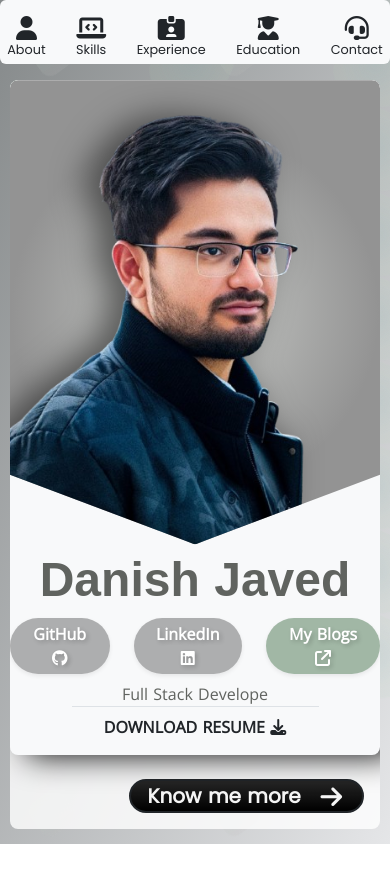
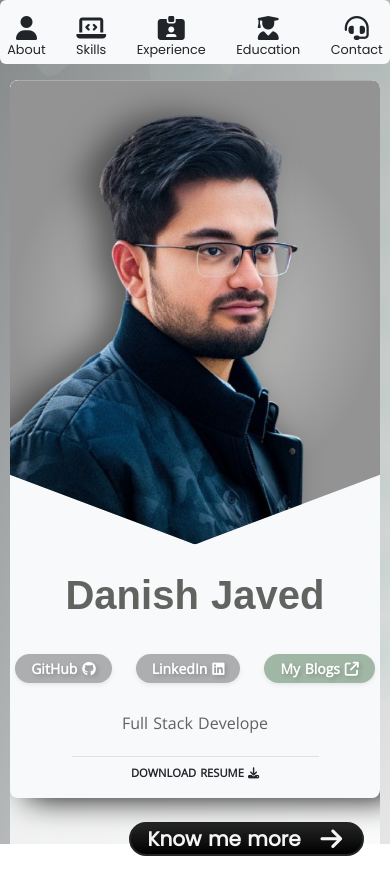
Before and after one commit to dev-danish-javed/portfolio, a React (Create React App) app: page / in a window 390 px wide. Before the commit the page ends 844 px from the top, so only its background shows below. Built offline with nearby package versions, Linux system fonts and the light colour scheme; a web font is replaced by a local one.

Commit message:
fixes broken UI on phones

```diff
--- a/src/components/App_Contact.js
+++ b/src/components/App_Contact.js
@@ -78,17 +78,15 @@ const App_Contact = ({ activeRoute, handleMenuChange }) => {
             </a>
           </div>
         </div>
-        <div className='fs-5 text-center lead text-dark opacity-75 fw-semibold'>
-         <blockquote>
-           Code, collab, or coffee? Shoot me a mail below, let’s grow together.
-         </blockquote>
+        <div className='fs-5 mb-3 text-center text-dark opacity-75 fw-semibold border-2 py-3 border-top border-bottom'>
+          Code, collab, or coffee? Shoot me a mail below, let’s grow together.
         </div>
         <div className='d-flex justify-content-around align-items-center gap-4 px-2 gap-md-5 flex-wrap'>
           <div className=''>
-            <div className='border-accent border-0 border-lg-0 mb-2 rounded rounded-xl py-3 px-3'>
+            <div className='border-accent border-0 border-lg-0 mb-2 rounded rounded-xl'>
               <TextField
                   id='subject'
-                  label='Name'
+                  label='Your Name'
                   variant='standard'
                   size='small'
                   color='success'
@@ -103,7 +101,7 @@ const App_Contact = ({ activeRoute, handleMenuChange }) => {
                   variant='standard'
                   size='small'
                   color='success'
-                  className='w-100'
+                  className='w-100 mt-2'
                   onChange={(e) => {
                     setMessage(e.target.value);
                   }}
@@ -129,16 +127,16 @@ const App_Contact = ({ activeRoute, handleMenuChange }) => {
                         description: "Take next step and send me the mail.",
                       })
                     }}
-                    className='align-self-end btn rounded rounded-pill shadow-sm text-dark '
+                    className='text-nowrap  align-self-end btn rounded rounded-pill shadow-sm text-dark '
                     // target={'_blank'}
                     // rel={'noreferrer'}
                 >
-                  dev.danish.javed@gmail.com <i className='fa-solid fa-copy'></i>
+                <small>dev.danish.javed@gmail.com <i className='fa-solid fa-copy'></i></small>
                 </button>
                 <Toaster />
                 <a
                     href={getMessage('mail')}
-                    className='align-self-end btn rounded rounded-pill border border-dark shadow-top-bottom-only'
+                    className='text-nowrap align-self-end btn rounded rounded-pill border border-dark shadow-top-bottom-only'
                 >
                   Send <i className='fa-solid fa-envelope shadow-none'></i>
                 </a>
@@ -148,13 +146,13 @@ const App_Contact = ({ activeRoute, handleMenuChange }) => {
                 href='https://www.linkedin.com/in/devdanish'
                 target={'_blank'}
                 rel={'noreferrer'}
-                className='mt-2 d-lg-none btn btn-sm btn-outline-secondary w-100 rounded rounded-pill'
+                className='mt-4 d-lg-none btn btn-outline-dark w-100 rounded rounded-pill'
             >
               <i className='fa-brands fa-linkedin'></i> LinkedIn
             </a>
             <Link
-                className='btn btn-sm border-accent text-color-accent shadow-sm
-                fw-semibold w-100 rounded rounded-pill d-block d-lg-none mt-3'
+                className='btn border-accent text-color-accent shadow-sm
+                fw-semibold w-100 rounded rounded-pill d-block d-lg-none my-3'
                 href={resume}
                 download='Danish Javed Resume.pdf'
             >
--- a/src/components/App_Profile_Card.js
+++ b/src/components/App_Profile_Card.js
@@ -45,14 +45,14 @@ class App_Profile_Card extends React.Component {
             ></img>
           </div>
           <div className='name text-nowrap text-truncate'>Danish Javed</div>
-          <div className='d-flex justify-content-center align-items-center gap-4 py-2 fs-5'>
+          <div className='d-md-flex d-flex justify-content-center align-items-center gap-4 py-2 fs-5'>
             <a
                 id='github-link'
                 href='https://github.com/dev-danish-javed'
                 title='Github'
                 target={'_blank'}
                 rel={'noreferrer'}
-                className='font-medium shadow-sm  fw-md-semibold fw-bold fs-6 rounded-pill px-3 text-white py-1'
+                className=' shadow-sm  fw-md-semibold fw-bold  rounded-pill px-3 text-white py-1'
             >
               GitHub <i className='fa-brands fa-github'></i>
             </a>
@@ -62,7 +62,7 @@ class App_Profile_Card extends React.Component {
                 title='LinkedIn'
                 target={'_blank'}
                 rel={'noreferrer'}
-                className='font-medium shadow-sm  fw-md-semibold fw-bold fs-6 rounded-pill px-3 text-white py-1'
+                className=' shadow-sm  fw-md-semibold fw-bold  rounded-pill px-3 text-white py-1'
             >
               LinkedIn <i className='fa-brands fa-linkedin'></i>
             </a>
@@ -72,7 +72,7 @@ class App_Profile_Card extends React.Component {
                 title='Blogs'
                 target={'_blank'}
                 rel={'noreferrer'}
-                className='font-medium shadow-sm  fw-md-semibold fw-bold fs-6 rounded-pill px-3 text-white py-1'
+                className=' shadow-sm  fw-md-semibold fw-bold  rounded-pill px-3 text-white py-1'
             >
               My Blogs <i className='fa-solid fa-arrow-up-right-from-square'></i>
             </a>
--- a/src/css/App_Profile_Card.css
+++ b/src/css/App_Profile_Card.css
@@ -46,6 +46,8 @@
     text-shadow: 2px 2px 4px rgba(0, 0, 0, 0.2);
 }
 
+
+
 @media all and (max-width:800px) {
 
     .profile-card {
@@ -63,6 +65,28 @@
     }
 }
 
+@media all and (max-width:500px) {
+
+    .profile-card {
+        box-shadow: -1rem -1rem 0rem var(--accent-shadow), 1rem 0 2rem black;
+        width: 100vw;
+    }
+
+    .profile-card img {
+        height: 55vh;
+    }
+
+    .profile-card .name {
+        font-size: 2.5em;
+        padding: 0 15px;
+    }
+
+    .profile-card a {
+        font-size: 0.7em;
+        padding: 0 15px;
+    }
+}
+
 @media (min-width: 500px) and (max-width: 850px) {
     .profile-card{
         font-size: 1.5rem;
--- a/src/index.css
+++ b/src/index.css
@@ -171,8 +171,8 @@
   }
   .page-item{
     max-width: 95vw;
-    min-height: 80vh;
-    max-height: 80vh;
+    min-height: 85dvh;
+    max-height: 90vh;
     overflow-y: auto;
   }
 }
```
Lines whose indentation alone changed are shown as unchanged.
